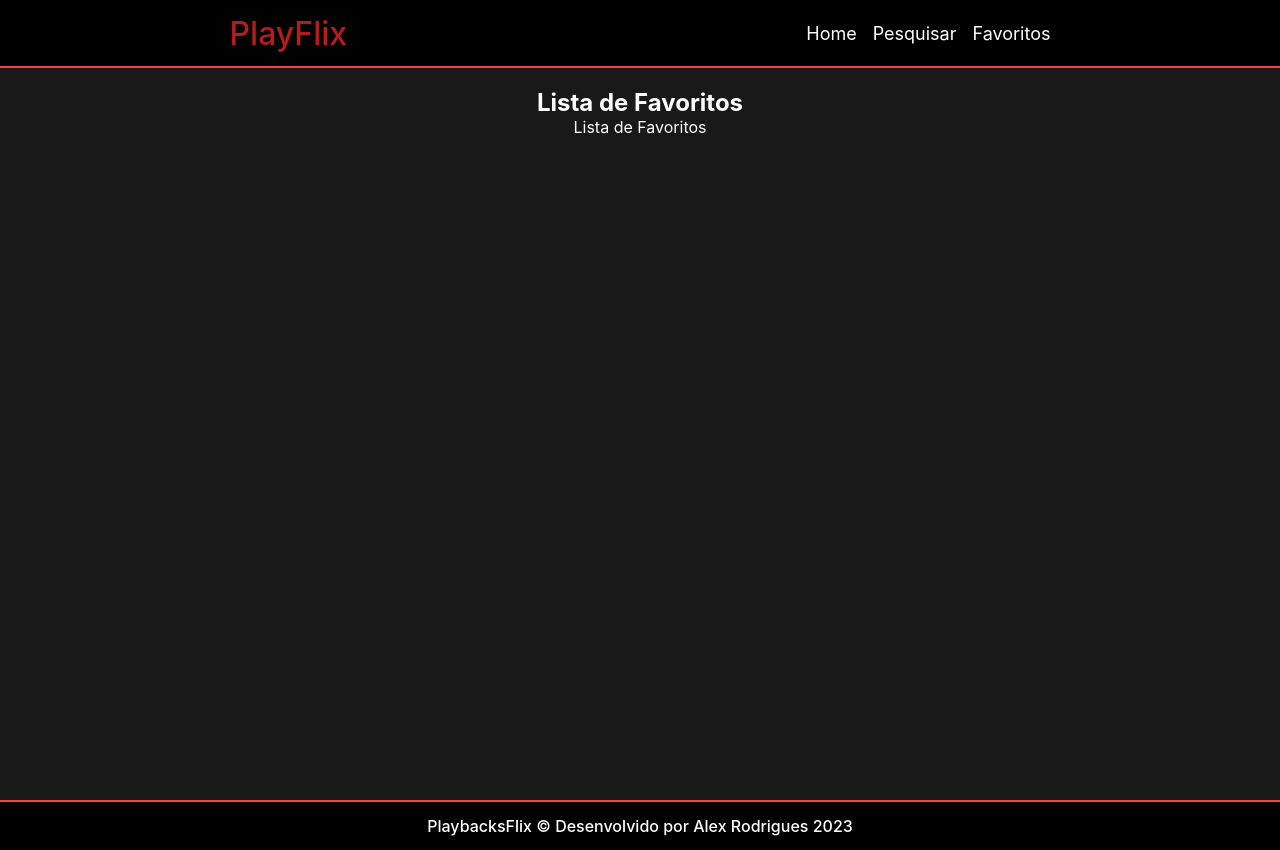
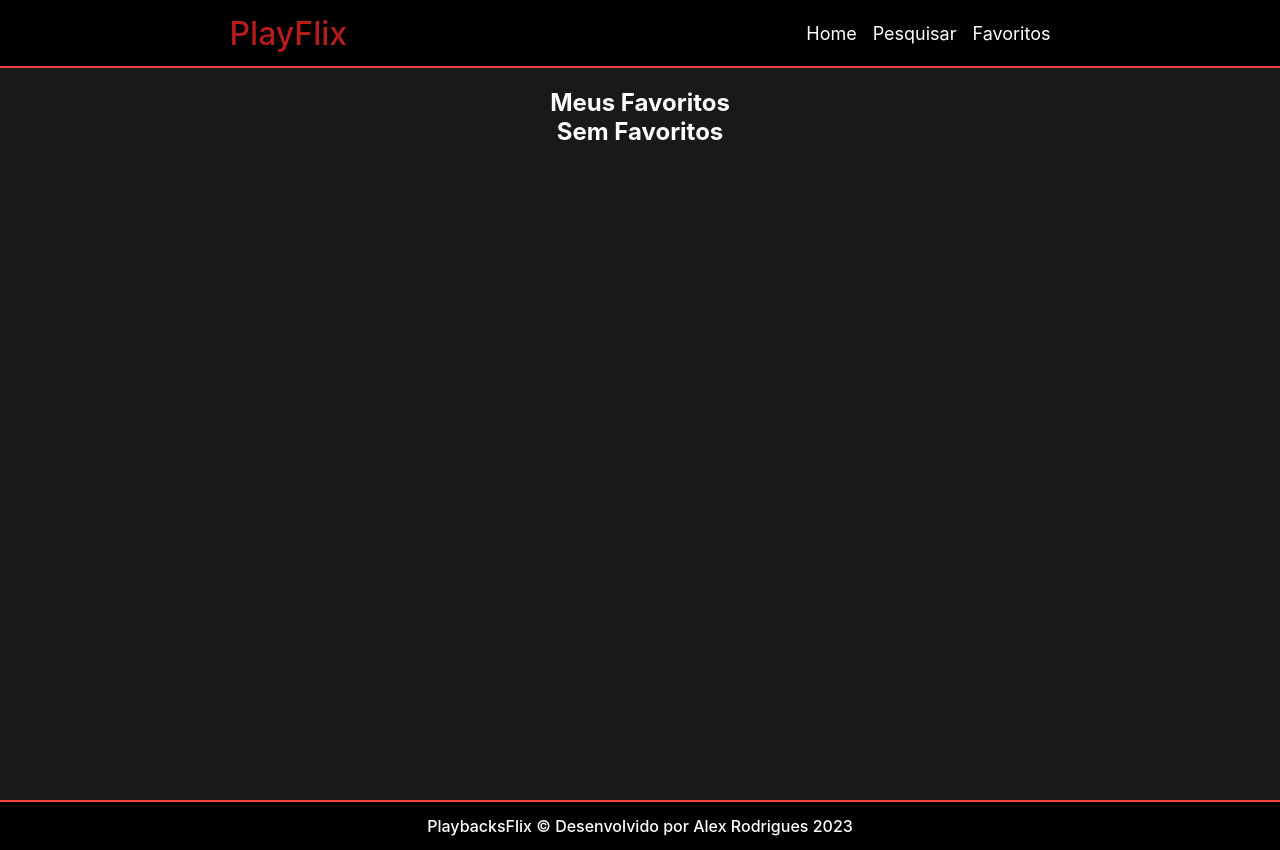
Before and after one commit to Alex-Rodriguess/AleFlix, a React (Create React App) app in the folder app-movies/: page /favorites in a window 1280 px wide. Built offline with nearby package versions, Linux system fonts and the light colour scheme.

Commit message:
contexts

```diff
--- a/app-movies/src/Pages/Favorites/index.js
+++ b/app-movies/src/Pages/Favorites/index.js
@@ -2,15 +2,20 @@ import styles from "./Favorites.module.css";
 import Header from "../../componentes/Header";
 import Footer from "../../componentes/Footer";
 import Container from "../../componentes/Container";
+import VideoList from "../../componentes/VideoList";
+import { useFavoriteContext } from "../../contexts/Favorites";
 
 function Favorites() {
+
+  const { favorite } = useFavoriteContext()
+
   return (
     <>
       <Header />
         <Container>
             <section className={styles.favorites}>
-                <h2>Lista de Favoritos</h2>
-                Lista de Favoritos
+                <h2>Meus Favoritos</h2>
+                { <VideoList videos={favorite} emptyHeading="Sem Favoritos" /> }
             </section>
         </Container>
       <Footer />
--- a/app-movies/src/componentes/Card/index.js
+++ b/app-movies/src/componentes/Card/index.js
@@ -1,17 +1,27 @@
 import { Link } from "react-router-dom";
 import styles from "./Card.module.css";
-import iconFavorites from "./favorite.png";
-import unFavorites from "./unfavorite.png";
+import iconFavorite from "./favorite.png";
+import iconUnFavorite from "./unfavorite.png";
+import { useFavoriteContext } from "../../contexts/Favorites";
 
 
 function Card({id}) {
+
+    const {favorite, addFavorite} = useFavoriteContext()
+    const isFavorite = favorite.some((fav) => fav.id === id )
+    const icone = !isFavorite ? iconFavorite : iconUnFavorite
+
     return(
         <section className={styles.card}>
             <Link to={`/Watch/${id}`}>
                 <img src={`https://img.youtube.com/vi/${id}/mqdefault.jpg`} alt="Capa" className={styles.capa} />
             </Link>
             <figure className={styles.icon} >
-                <img src={iconFavorites} alt="Ícone" />
+                <img
+                    src={icone}
+                    alt="Ícone"
+                    onClick={() => addFavorite({id}) }
+                />
             </figure>
         </section>
     );
--- /dev/null
+++ b/app-movies/src/contexts/Favorites.js
@@ -0,0 +1,47 @@
+import { createContext, useContext, useState } from "react";
+
+export const FavoritesContext = createContext()
+FavoritesContext.displayName = "MyFavorites"
+
+export default function FavoritesProvider({children}) {
+    const [ favorite, setFavorite ] = useState([])
+
+    return (
+        <FavoritesContext.Provider
+            value={{ favorite, setFavorite }}
+        >
+            {children}
+        </FavoritesContext.Provider>
+    );
+}
+
+// Hook persnalizado
+export function useFavoriteContext() {
+    const { favorite, setFavorite } = useContext(FavoritesContext)
+
+    function addFavorite(newFavorite) {
+
+        // verificar se tem ítem repetido
+        const repeatedFavorite = favorite.some((item) => item.id === newFavorite.id)
+
+        // nova lista recebe lista anterior
+        let newList = [...favorite]
+
+        // verificar se naço tem repetido e adicionar o item na lista de favoritos
+        if(!repeatedFavorite) {
+            newList.push(newFavorite)
+            return setFavorite(newList)
+        }
+
+        // se for repetido ele vai ser tirado da lista
+        newList = favorite.filter((fav) => fav.id !== newFavorite.id )
+        return setFavorite(newList)
+
+
+
+    }
+
+    return {
+        favorite, addFavorite
+    }
+}
```
Also changed, not shown: app-movies/src/routes.js (+9 -6 lines).
